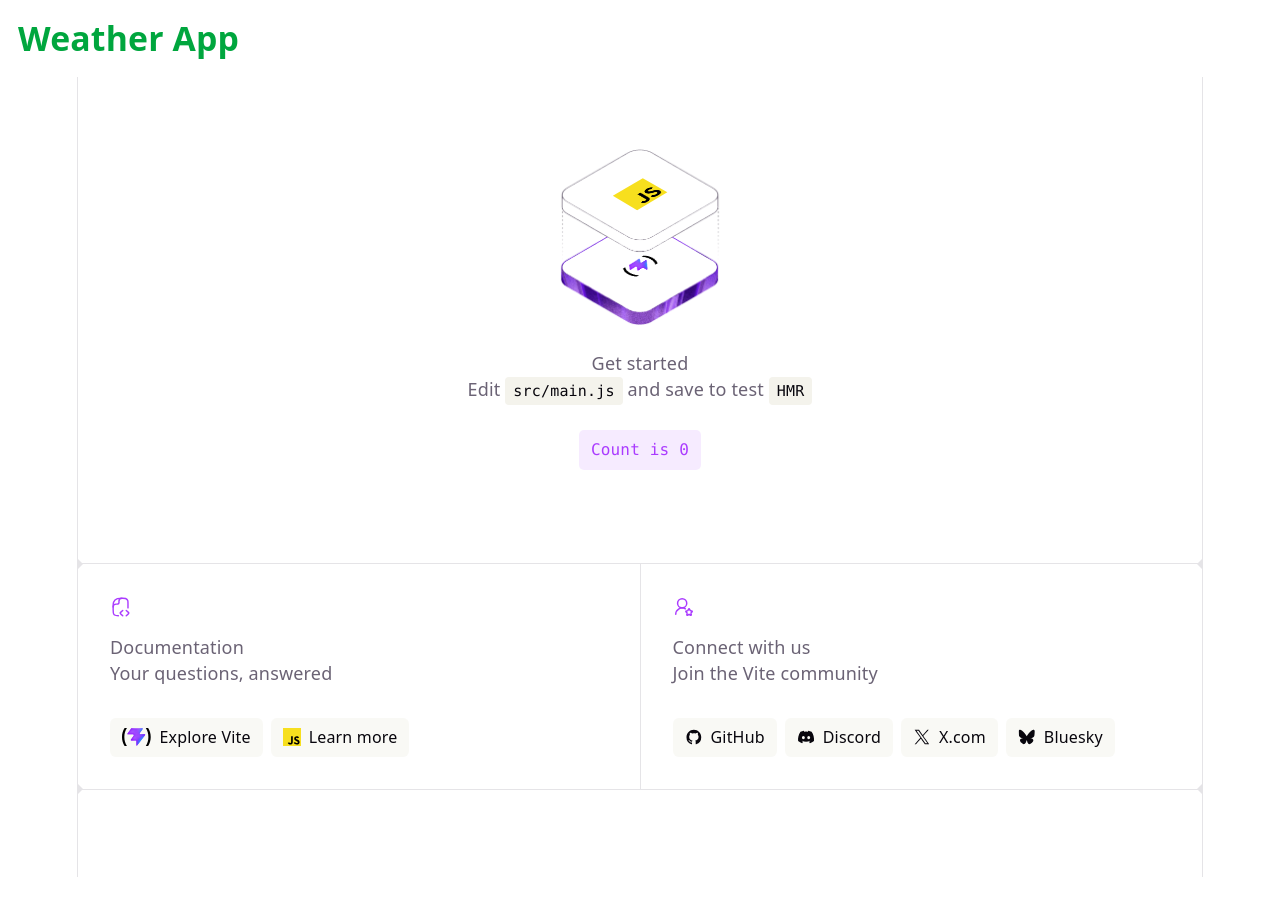
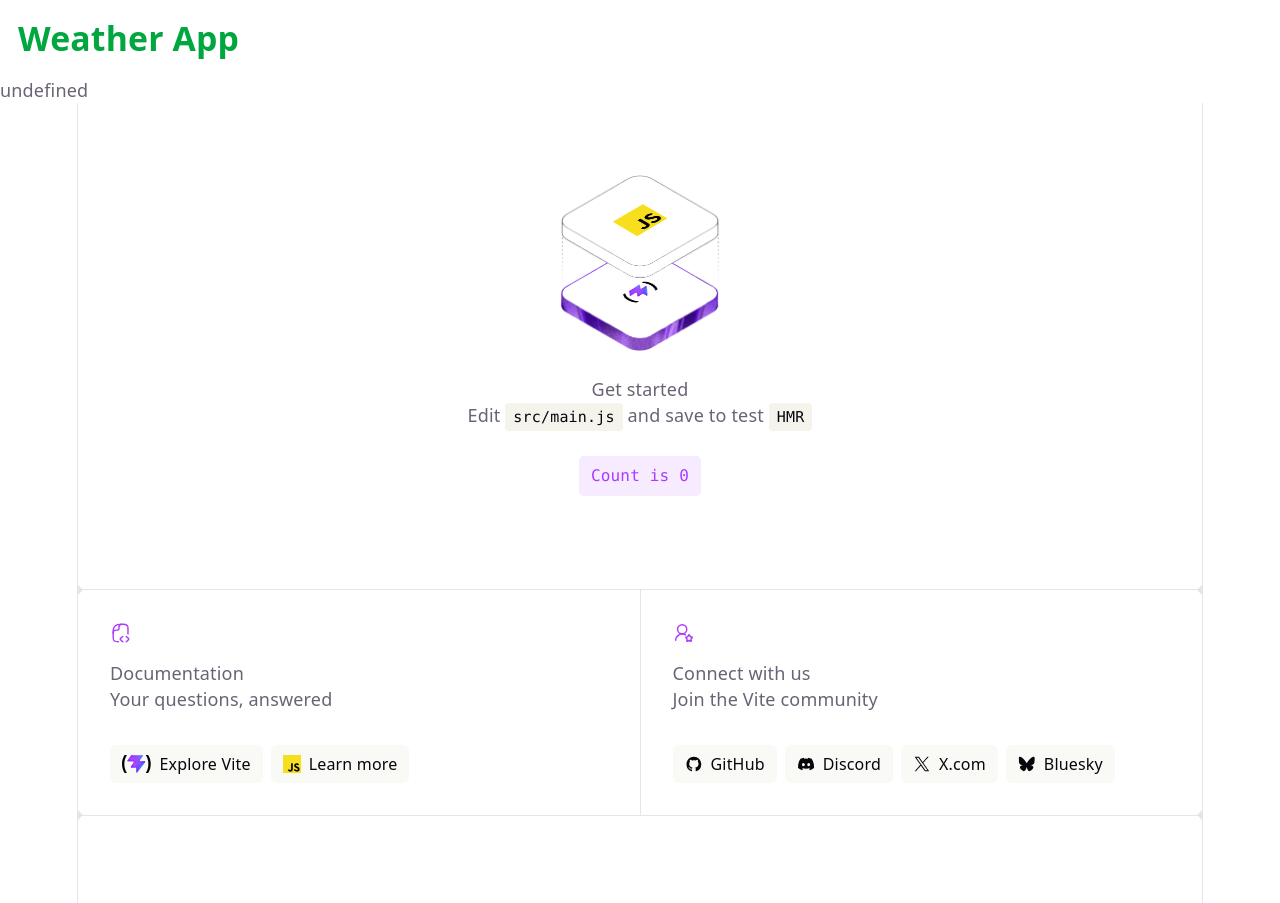
Before and after one commit to KiriqN/Weather-App, a website built with Vite: page Weather-App/index.html in a window 1280 px wide. Before the commit the page ends 877 px from the top, so only its background shows below. Built offline with nearby package versions, Linux system fonts and the light colour scheme; no server answers.

Commit message:
Implement API data fetching and display in the Weather App.
Added logic to display object to html dom for testing

```diff
--- a/Weather-App/index.html
+++ b/Weather-App/index.html
@@ -8,6 +8,7 @@
   </head>
   <body>
     <h1 class="text-3xl font-bold text-green-600 p-4">Weather App</h1>
+    <div id="api"></div>
     <div id="app"></div>
     <script type="module" src="/src/main.js"></script>
   </body>
--- a/Weather-App/src/api/api.js
+++ b/Weather-App/src/api/api.js
@@ -7,6 +7,7 @@ export async function getData() {
     }
     const result = await response.json();
     console.log(result);
+    return result;
   } catch (error) {
     console.error(error.message);
   }
--- a/Weather-App/src/main.js
+++ b/Weather-App/src/main.js
@@ -4,6 +4,11 @@ import javascriptLogo from "./assets/javascript.svg";
 import viteLogo from "./assets/vite.svg";
 import { setupCounter } from "./counter.js";
 import { getData } from "./api/api.js";
+
+getData().then((results) => {
+  document.querySelector("#api").innerHTML = JSON.stringify(results);
+  console.log(results);
+});
 
 document.querySelector("#app").innerHTML = `
 <section id="center">
@@ -58,5 +63,4 @@ document.querySelector("#app").innerHTML = `
 <section id="spacer"></section>
 `;
 
-getData();
 setupCounter(document.querySelector("#counter"));
```
